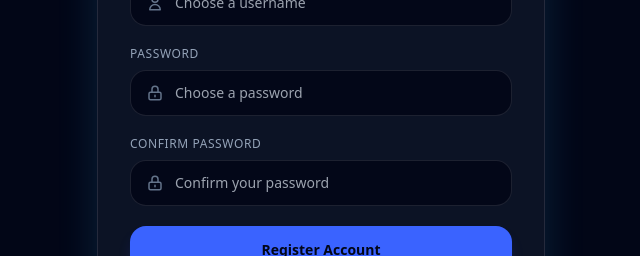
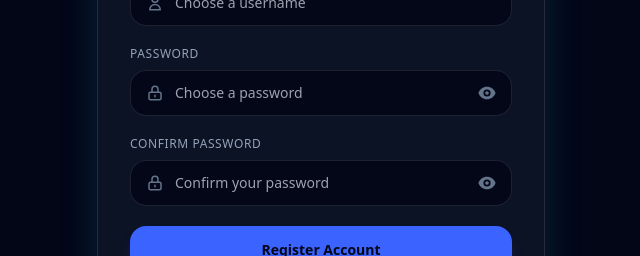
Before and after one commit to Tanish-o9/Ion-personal-assistant-, a React (Vite) app in the folder frontend/: page / in a window 1280 px wide. Both pictures are taken after a click on the button "Register here". Shown: the part 339-595 px from the top of the page, without its empty margins (319-959 px from the left). Built offline with nearby package versions, Linux system fonts and the light colour scheme; no server answers.

Commit message:
fix(auth): enable CORS for localhost:4173 and add show/hide password eye toggle on login and register forms

```diff
--- a/frontend/src/pages/LoginPage.tsx
+++ b/frontend/src/pages/LoginPage.tsx
@@ -1,5 +1,5 @@
 import { useState, useContext } from 'react';
-import { HiOutlineSparkles, HiOutlineLockClosed, HiOutlineUser } from 'react-icons/hi';
+import { HiOutlineSparkles, HiOutlineLockClosed, HiOutlineUser, HiEye, HiEyeOff } from 'react-icons/hi';
 import { AuthContext } from '../contexts/AuthContext';
 
 interface LoginPageProps {
@@ -10,6 +10,7 @@
   const { login } = useContext(AuthContext);
   const [username, setUsername] = useState('');
   const [password, setPassword] = useState('');
+  const [showPassword, setShowPassword] = useState(false);
   const [error, setError] = useState<string | null>(null);
   const [loading, setLoading] = useState(false);
 
@@ -69,13 +70,20 @@
             <div className="relative">
               <HiOutlineLockClosed size={18} className="absolute left-4 top-3.5 text-slate-500" />
               <input
-                type="password"
+                type={showPassword ? 'text' : 'password'}
                 value={password}
                 onChange={(e) => setPassword(e.target.value)}
-                className="w-full rounded-2xl border border-white/10 bg-slate-950/80 pl-11 pr-4 py-3 text-sm text-white outline-none focus:border-brand-400 focus:ring-4 focus:ring-brand-500/10"
+                className="w-full rounded-2xl border border-white/10 bg-slate-950/80 pl-11 pr-11 py-3 text-sm text-white outline-none focus:border-brand-400 focus:ring-4 focus:ring-brand-500/10"
                 placeholder="Enter your password"
                 required
               />
+              <button
+                type="button"
+                onClick={() => setShowPassword(!showPassword)}
+                className="absolute right-4 top-3.5 text-slate-500 hover:text-slate-300 transition"
+              >
+                {showPassword ? <HiEyeOff size={18} /> : <HiEye size={18} />}
+              </button>
             </div>
           </div>
 
--- a/frontend/src/pages/RegisterPage.tsx
+++ b/frontend/src/pages/RegisterPage.tsx
@@ -1,5 +1,5 @@
 import { useState, useContext } from 'react';
-import { HiOutlineSparkles, HiOutlineLockClosed, HiOutlineUser } from 'react-icons/hi';
+import { HiOutlineSparkles, HiOutlineLockClosed, HiOutlineUser, HiEye, HiEyeOff } from 'react-icons/hi';
 import { AuthContext } from '../contexts/AuthContext';
 
 interface RegisterPageProps {
@@ -11,6 +11,8 @@
   const [username, setUsername] = useState('');
   const [password, setPassword] = useState('');
   const [confirmPassword, setConfirmPassword] = useState('');
+  const [showPassword, setShowPassword] = useState(false);
+  const [showConfirmPassword, setShowConfirmPassword] = useState(false);
   const [error, setError] = useState<string | null>(null);
   const [loading, setLoading] = useState(false);
 
@@ -74,13 +76,20 @@
             <div className="relative">
               <HiOutlineLockClosed size={18} className="absolute left-4 top-3.5 text-slate-500" />
               <input
-                type="password"
+                type={showPassword ? 'text' : 'password'}
                 value={password}
                 onChange={(e) => setPassword(e.target.value)}
-                className="w-full rounded-2xl border border-white/10 bg-slate-950/80 pl-11 pr-4 py-3 text-sm text-white outline-none focus:border-brand-400 focus:ring-4 focus:ring-brand-500/10"
+                className="w-full rounded-2xl border border-white/10 bg-slate-950/80 pl-11 pr-11 py-3 text-sm text-white outline-none focus:border-brand-400 focus:ring-4 focus:ring-brand-500/10"
                 placeholder="Choose a password"
                 required
               />
+              <button
+                type="button"
+                onClick={() => setShowPassword(!showPassword)}
+                className="absolute right-4 top-3.5 text-slate-500 hover:text-slate-300 transition"
+              >
+                {showPassword ? <HiEyeOff size={18} /> : <HiEye size={18} />}
+              </button>
             </div>
           </div>
 
@@ -89,13 +98,20 @@
             <div className="relative">
               <HiOutlineLockClosed size={18} className="absolute left-4 top-3.5 text-slate-500" />
               <input
-                type="password"
+                type={showConfirmPassword ? 'text' : 'password'}
                 value={confirmPassword}
                 onChange={(e) => setConfirmPassword(e.target.value)}
-                className="w-full rounded-2xl border border-white/10 bg-slate-950/80 pl-11 pr-4 py-3 text-sm text-white outline-none focus:border-brand-400 focus:ring-4 focus:ring-brand-500/10"
+                className="w-full rounded-2xl border border-white/10 bg-slate-950/80 pl-11 pr-11 py-3 text-sm text-white outline-none focus:border-brand-400 focus:ring-4 focus:ring-brand-500/10"
                 placeholder="Confirm your password"
                 required
               />
+              <button
+                type="button"
+                onClick={() => setShowConfirmPassword(!showConfirmPassword)}
+                className="absolute right-4 top-3.5 text-slate-500 hover:text-slate-300 transition"
+              >
+                {showConfirmPassword ? <HiEyeOff size={18} /> : <HiEye size={18} />}
+              </button>
             </div>
           </div>
 
```
Also changed, not shown: 2 other files (tests, documents, lock files or other folders).
